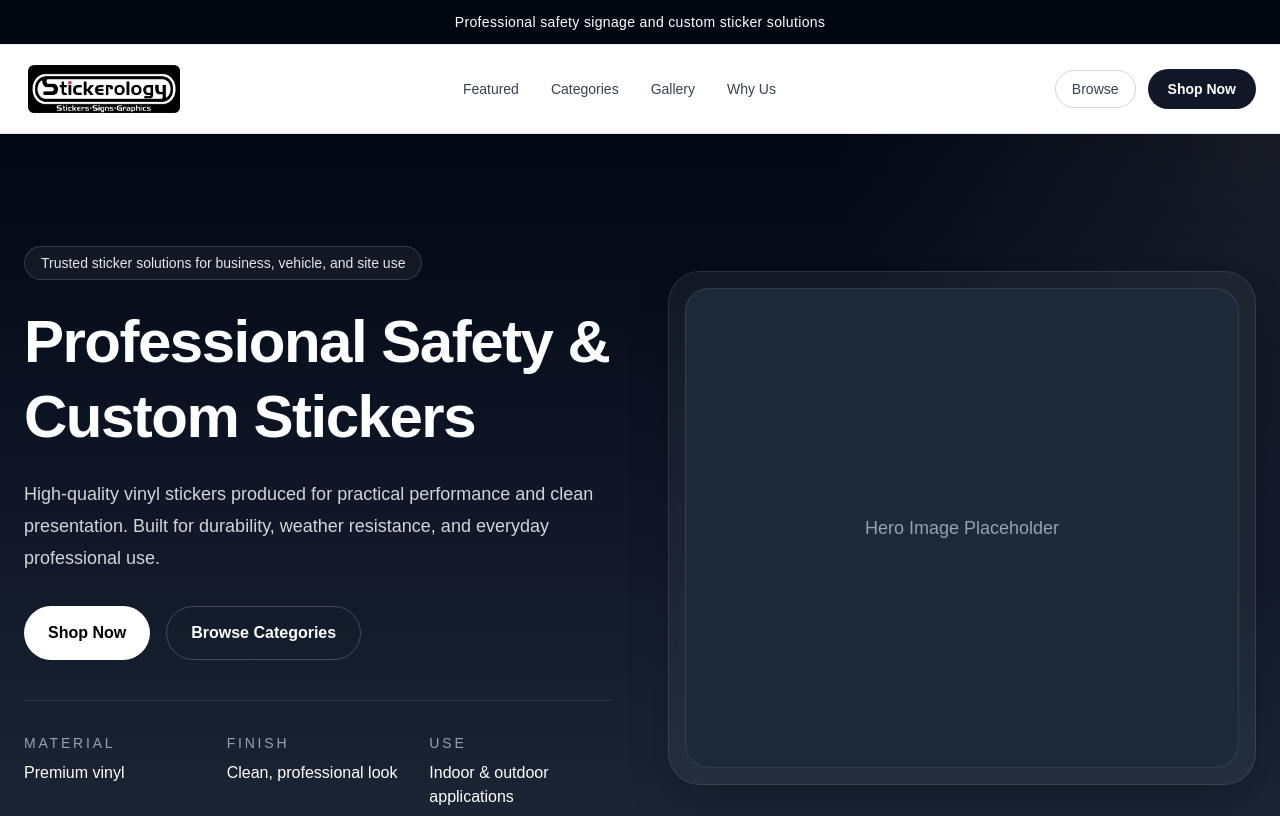
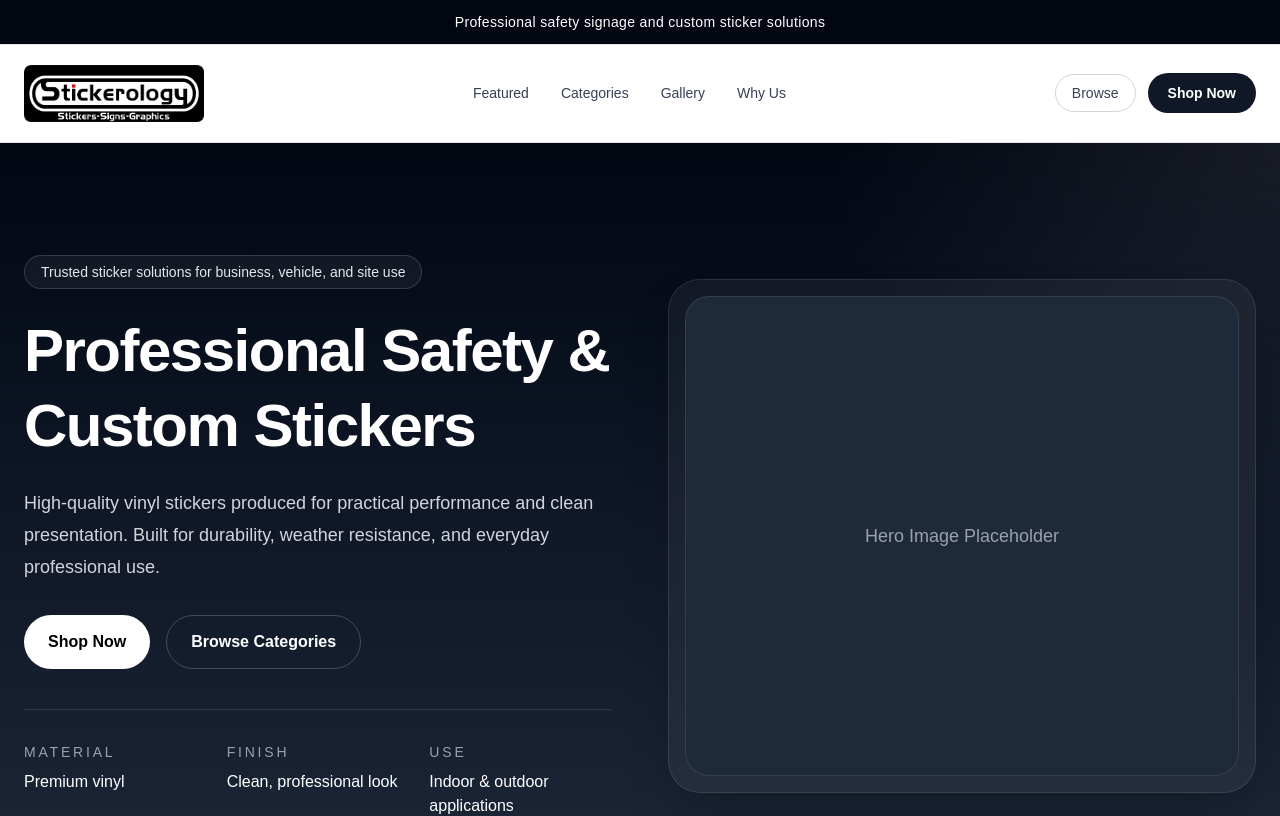
Before and after one commit to cleanwebsitesuk/stickerology, a Next.js app: page / in a window 1280 px wide. Shown: the top 816 px of the page. Built offline with nearby package versions, Linux system fonts and the light colour scheme.

Commit message:
Update page.tsx

```diff
--- a/app/page.tsx
+++ b/app/page.tsx
@@ -30,14 +30,15 @@ export default function Home() {
       <header className="sticky top-0 z-50 border-b border-gray-200 bg-white/95 backdrop-blur">
         <div className="mx-auto flex max-w-7xl items-center justify-between px-6 py-5">
           <div className="flex items-center gap-3">
-<div className="relative h-12 w-40">
+<div className="flex items-center gap-4">
   <Image
-    src="/logo.png"
-    alt="Stickerology Logo"
-    fill
-    className="object-contain"
-    priority
-  />
+  src="/logo.png"
+  alt="Stickerology Logo"
+  width={180}
+  height={60}
+  className="object-contain"
+  priority
+/>
 </div>
           </div>
 
```
